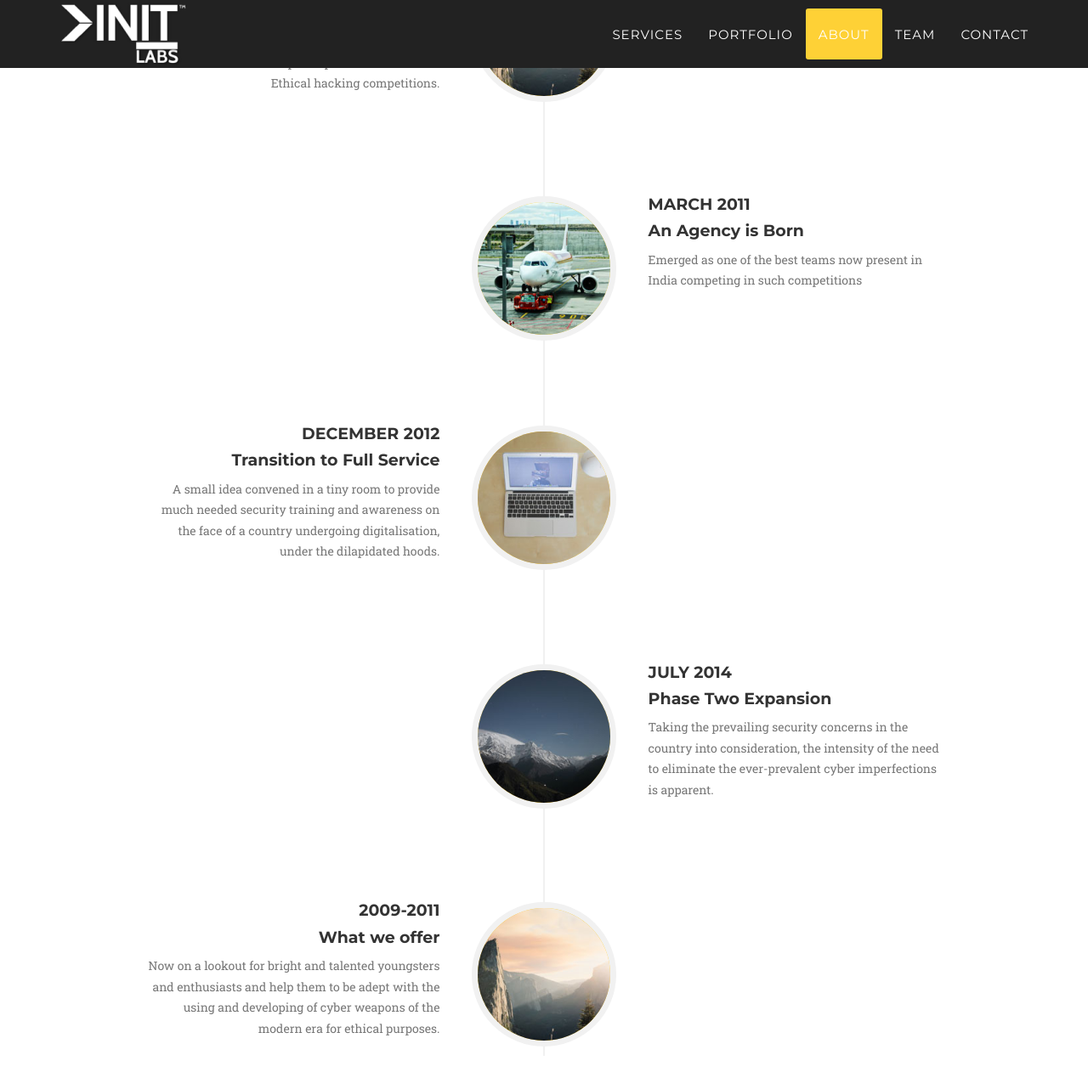
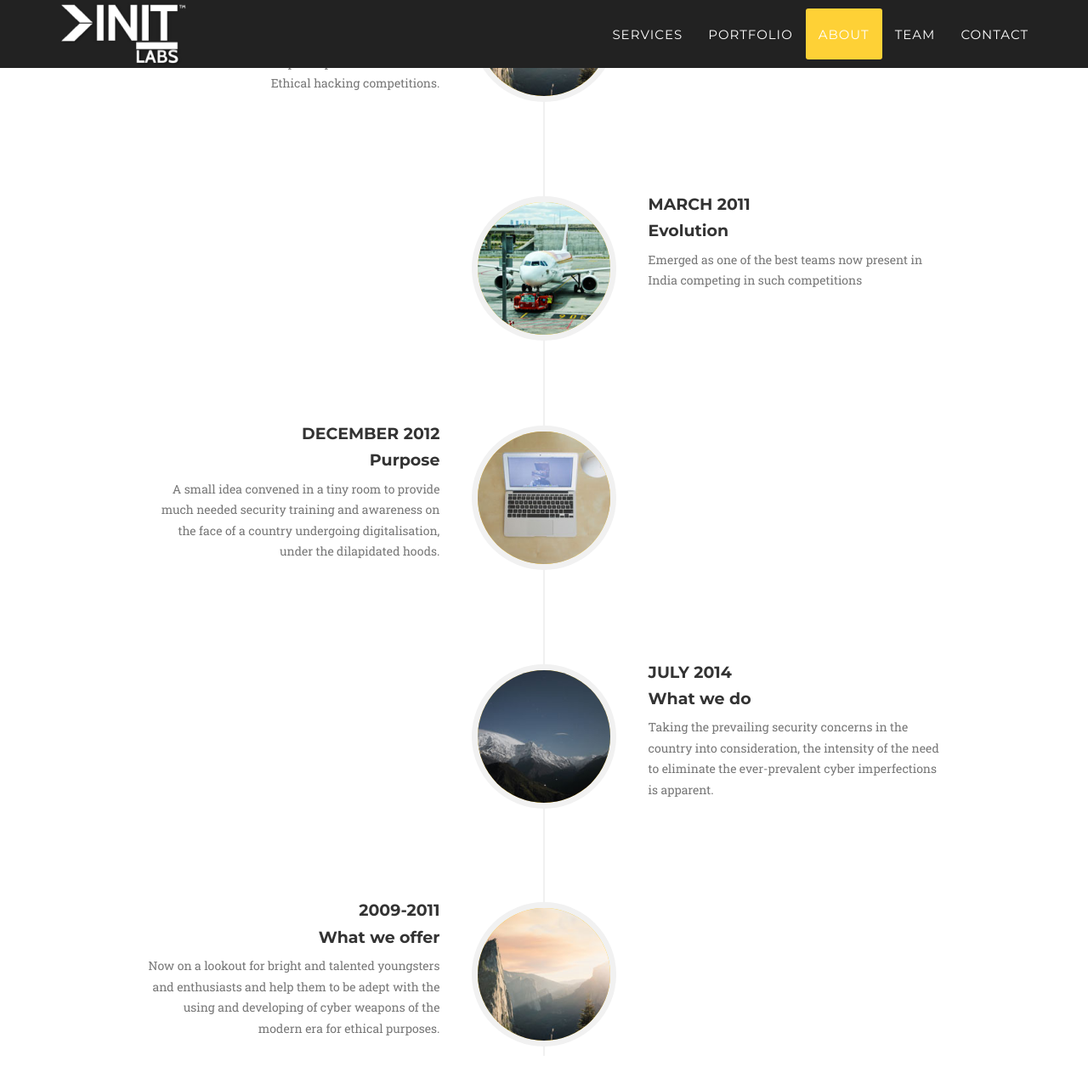
Before and after one commit to 0daylabs/test, a Jekyll site: the page built from index.html, in a window 1280 px wide and 1400 px high, scrolled down 3241 px. Shown: the top 1282 px of the window at 85% size. Built offline with Jekyll 4.4.1, drawn with Linux system fonts in a browser that asks for light colours; some web fonts are replaced.

Commit message:
sub-headings of about

```diff
--- a/_includes/about.html
+++ b/_includes/about.html
@@ -31,7 +31,7 @@
                             <div class="timeline-panel">
                                 <div class="timeline-heading">
                                     <h4>March 2011</h4>
-                                    <h4 class="subheading">An Agency is Born</h4>
+                                    <h4 class="subheading">Evolution</h4>
                                 </div>
                                 <div class="timeline-body">
                                     <p class="text-muted">Emerged as one of the best teams now present in India competing in such competitions
@@ -46,7 +46,7 @@
                             <div class="timeline-panel">
                                 <div class="timeline-heading">
                                     <h4>December 2012</h4>
-                                    <h4 class="subheading">Transition to Full Service</h4>
+                                    <h4 class="subheading">Purpose</h4>
                                 </div>
                                 <div class="timeline-body">
                                     <p class="text-muted">A small idea convened in a tiny room to provide much needed security training and awareness on the face of a country undergoing digitalisation, under the dilapidated hoods.
@@ -61,7 +61,7 @@
                             <div class="timeline-panel">
                                 <div class="timeline-heading">
                                     <h4>July 2014</h4>
-                                    <h4 class="subheading">Phase Two Expansion</h4>
+                                    <h4 class="subheading">What we do</h4>
                                 </div>
                                 <div class="timeline-body">
                                     <p class="text-muted">Taking the prevailing security concerns in the country into consideration, the intensity of the need to eliminate the ever-prevalent cyber imperfections is apparent.</p>
```
